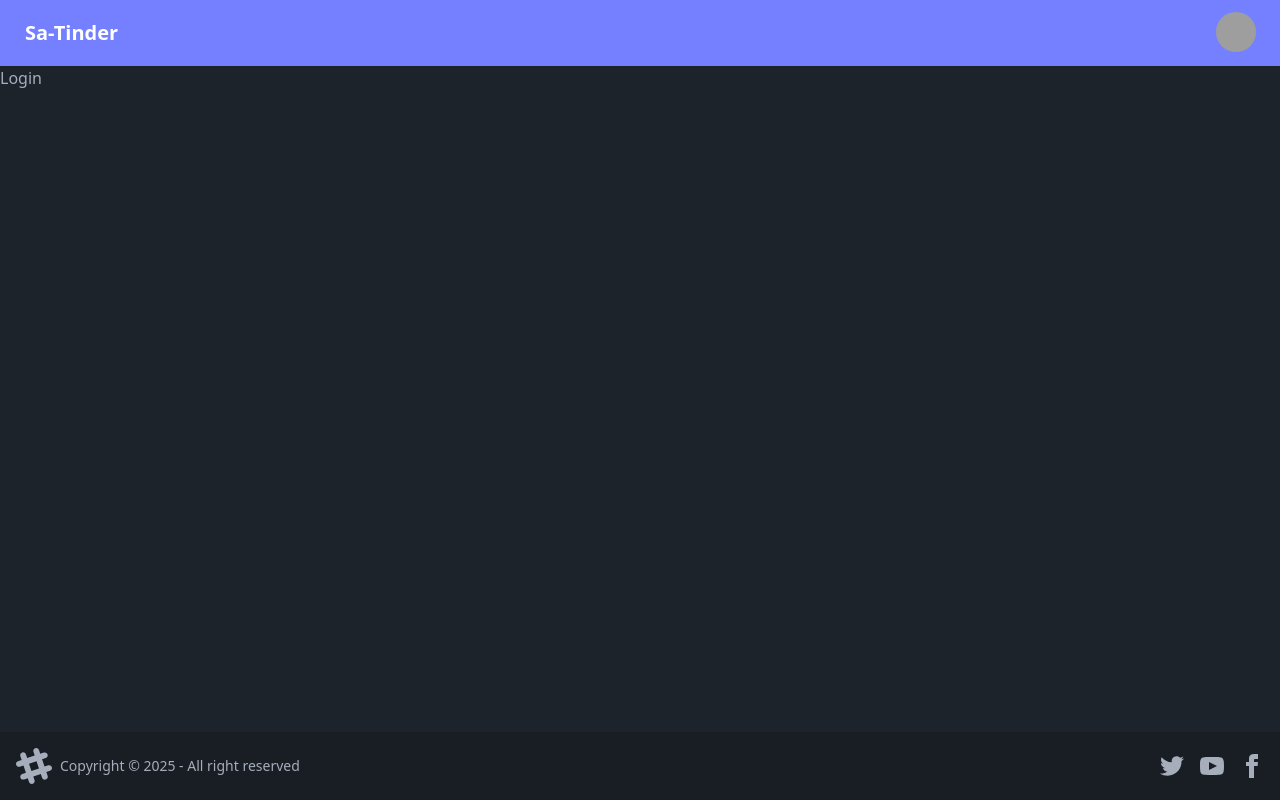
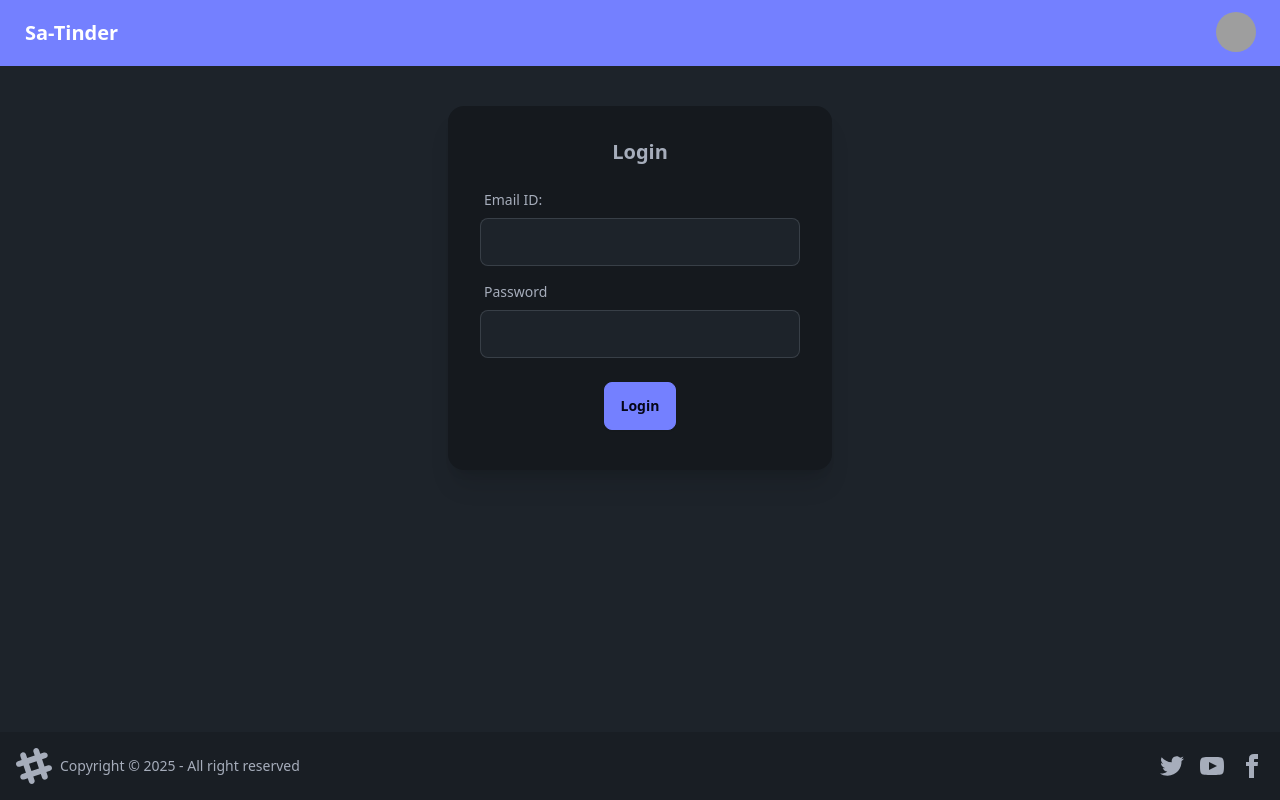
Before and after one commit to satinder36/devTinder-FE, a React (Vite) app: page /login in a window 1280 px wide. Built offline with nearby package versions, Linux system fonts and the light colour scheme; grey boxes are pictures that could not be loaded.

Commit message:
login api integration

```diff
--- a/package.json
+++ b/package.json
@@ -10,6 +10,7 @@
     "preview": "vite preview"
   },
   "dependencies": {
+    "axios": "^1.7.9",
     "react": "^19.0.0",
     "react-dom": "^19.0.0",
     "react-router-dom": "^7.1.5"
--- a/src/pages/auth/Login.jsx
+++ b/src/pages/auth/Login.jsx
@@ -1,5 +1,57 @@
+import axios from "axios";
+import { useState } from "react";
+import { BASE_URL } from "../../utils/constants";
+
 const Login = () => {
-  return <div>Login</div>;
+  const [emailId, setEmailId] = useState("");
+  const [password, setPassword] = useState("");
+
+  const handleLogin = async () => {
+    let res = await axios.post(
+      BASE_URL + "/login",
+      { emailId, password },
+      { withCredentials: true }
+    );
+
+    console.log(res);
+  };
+  return (
+    <div className="flex justify-center my-10">
+      <div className="card bg-base-300 w-96 shadow-xl">
+        <div className="card-body">
+          <h2 className="card-title justify-center">Login</h2>
+          <div>
+            <label className="form-control w-full max-w-xs my-2">
+              <div className="label">
+                <span className="label-text">Email ID:</span>
+              </div>
+              <input
+                type="text"
+                value={emailId}
+                className="input input-bordered w-full max-w-xs"
+                onChange={(e) => setEmailId(e.target.value)}
+              />
+            </label>
+            <label className="form-control w-full max-w-xs my-2">
+              <div className="label">
+                <span className="label-text">Password</span>
+              </div>
+              <input
+                type="text"
+                value={password}
+                className="input input-bordered w-full max-w-xs"
+                onChange={(e) => setPassword(e.target.value)}
+              />
+            </label>
+          </div>
+          <div className="card-actions justify-center m-2">
+            <button className="btn btn-primary" onClick={handleLogin}>
+              Login
+            </button>
+          </div>
+        </div>
+      </div>
+    </div>
+  );
 };
-
 export default Login;
```
Also changed, not shown: 2 other files (tests, documents, lock files or other folders).
